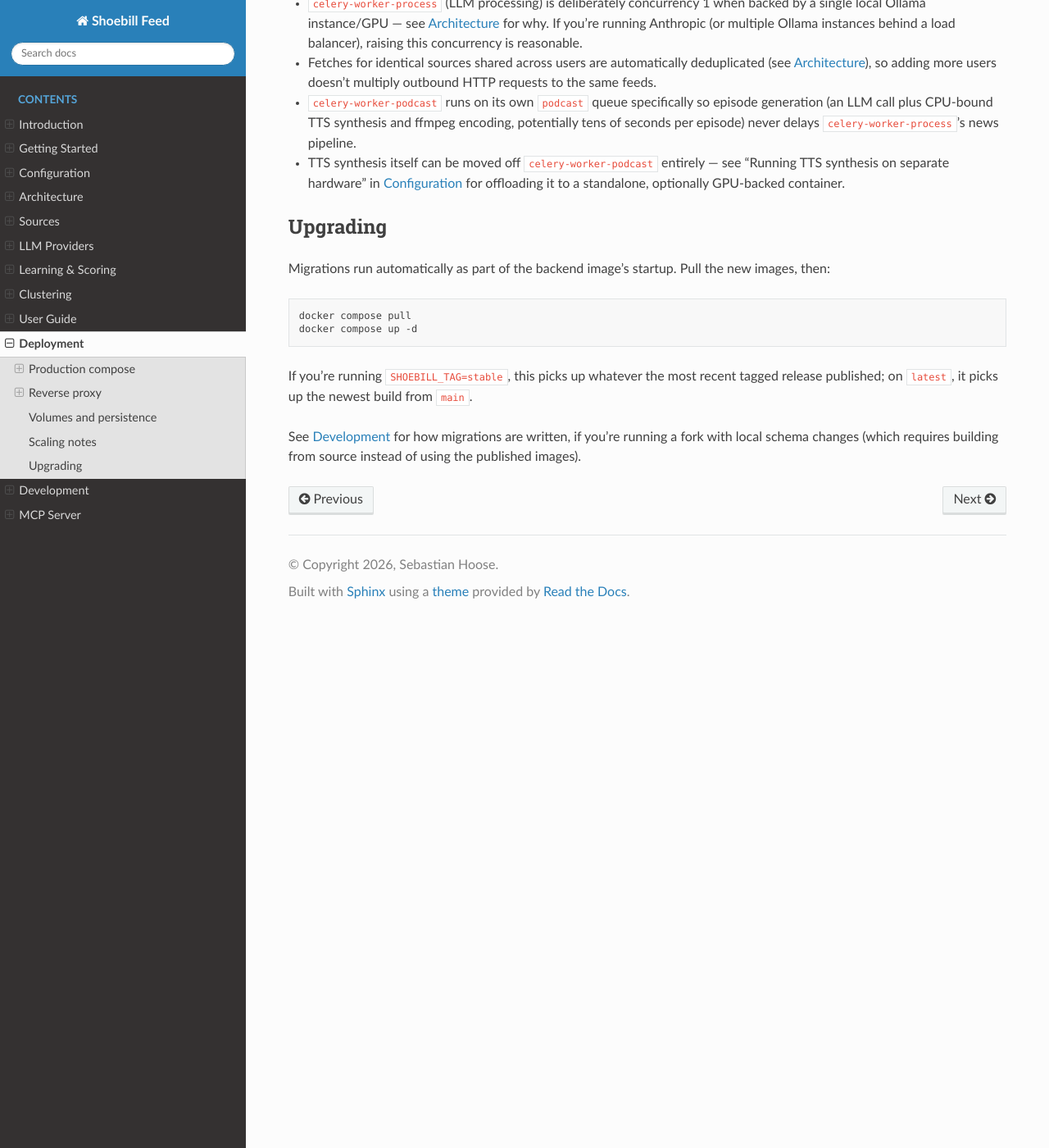
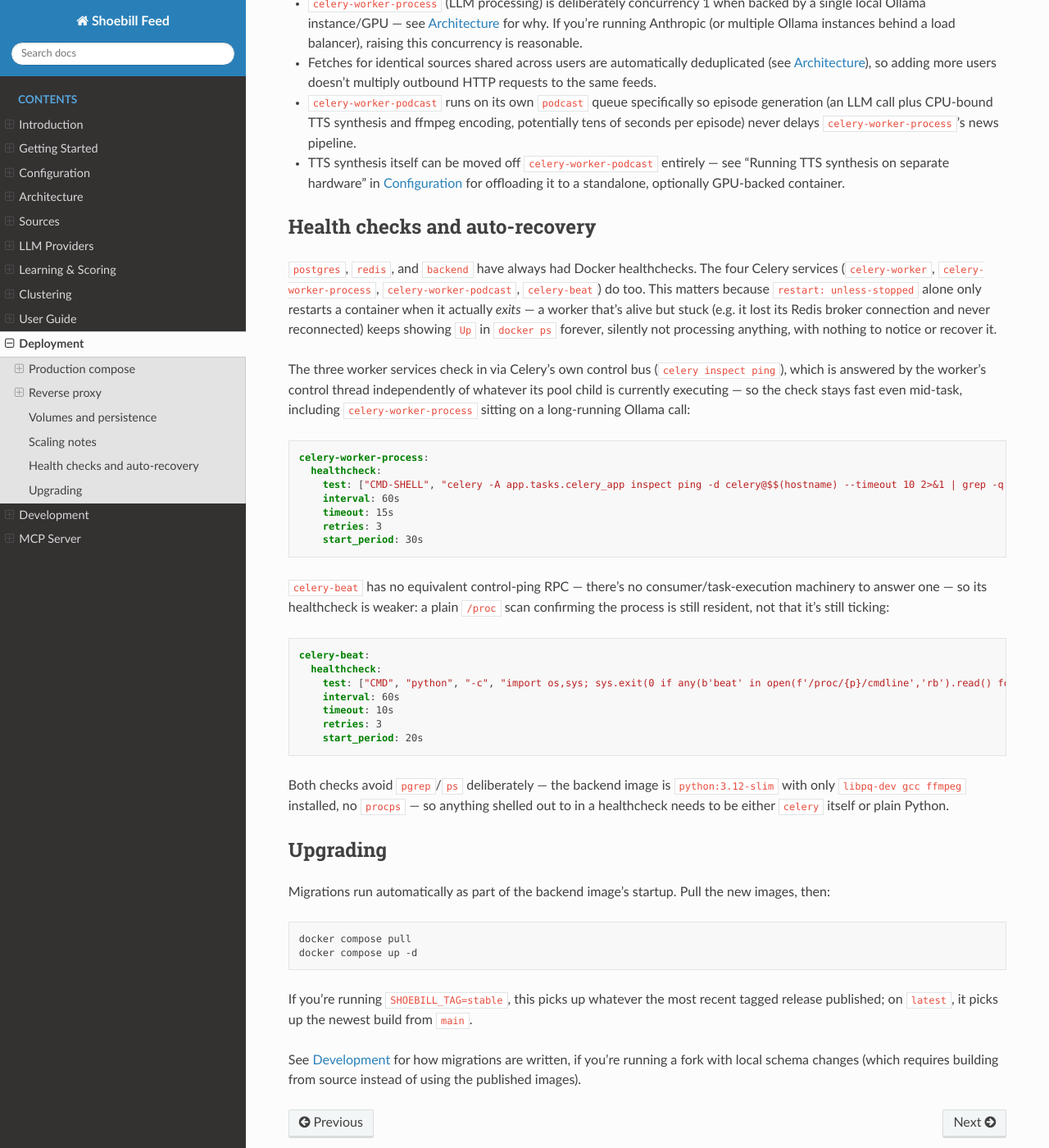
Before and after one commit to ShoebillFeed/ShoebillFeed, a Sphinx documentation site: the page built from docs/deployment.md, in a window 1280 px wide and 1400 px high, scrolled down 2037 px. Shown: the whole window at 82% size. Built offline with Sphinx 7.4.7 and the Read the Docs theme 3.1.0, drawn with Linux system fonts in a browser that asks for light colours.

Commit message:
Add healthchecks to Celery services so hung workers auto-restart
restart: unless-stopped only fires on container exit -- a worker that's
alive but stuck (e.g. a lost/unrecovered Redis broker connection) keeps
showing Up indefinitely with nothing processing, which is exactly what
happened in production and needed a manual restart. The three worker
services now healthcheck via `celery inspect ping` (answered by the
control thread independent of what the pool child is doing, so it stays
responsive even mid-task); celery-beat has no equivalent control RPC, so
it falls back to a plain /proc process-residency check.

Co-Authored-By: Claude Sonnet 5 <noreply@anthropic.com>
Claude-Session: https://claude.ai/code/session_01T1btWSo84HpqBS758ugppD

````diff
--- a/docs/deployment.md
+++ b/docs/deployment.md
@@ -113,6 +113,52 @@ startup — remove it and let Docker recreate it with the correct ownership:
   see "Running TTS synthesis on separate hardware" in {doc}`configuration`
   for offloading it to a standalone, optionally GPU-backed container.
 
+## Health checks and auto-recovery
+
+`postgres`, `redis`, and `backend` have always had Docker healthchecks. The
+four Celery services (`celery-worker`, `celery-worker-process`,
+`celery-worker-podcast`, `celery-beat`) do too. This matters because
+`restart: unless-stopped` alone only restarts a container when it actually
+*exits* — a worker that's alive but stuck (e.g. it lost its Redis broker
+connection and never reconnected) keeps showing `Up` in `docker ps` forever,
+silently not processing anything, with nothing to notice or recover it.
+
+The three worker services check in via Celery's own control bus
+(`celery inspect ping`), which is answered by the worker's control thread
+independently of whatever its pool child is currently executing — so the
+check stays fast even mid-task, including `celery-worker-process` sitting
+on a long-running Ollama call:
+
+```yaml
+celery-worker-process:
+  healthcheck:
+    test: ["CMD-SHELL", "celery -A app.tasks.celery_app inspect ping -d celery@$$(hostname) --timeout 10 2>&1 | grep -q OK"]
+    interval: 60s
+    timeout: 15s
+    retries: 3
+    start_period: 30s
+```
+
+`celery-beat` has no equivalent control-ping RPC — there's no
+consumer/task-execution machinery to answer one — so its healthcheck is
+weaker: a plain `/proc` scan confirming the process is still resident,
+not that it's still ticking:
+
+```yaml
+celery-beat:
+  healthcheck:
+    test: ["CMD", "python", "-c", "import os,sys; sys.exit(0 if any(b'beat' in open(f'/proc/{p}/cmdline','rb').read() for p in os.listdir('/proc') if p.isdigit()) else 1)"]
+    interval: 60s
+    timeout: 10s
+    retries: 3
+    start_period: 20s
+```
+
+Both checks avoid `pgrep`/`ps` deliberately — the backend image is
+`python:3.12-slim` with only `libpq-dev gcc ffmpeg` installed, no
+`procps` — so anything shelled out to in a healthcheck needs to be either
+`celery` itself or plain Python.
+
 ## Upgrading
 
 Migrations run automatically as part of the backend image's startup.
````
Also changed, not shown: docker-compose.yml (+42 -0 lines).
